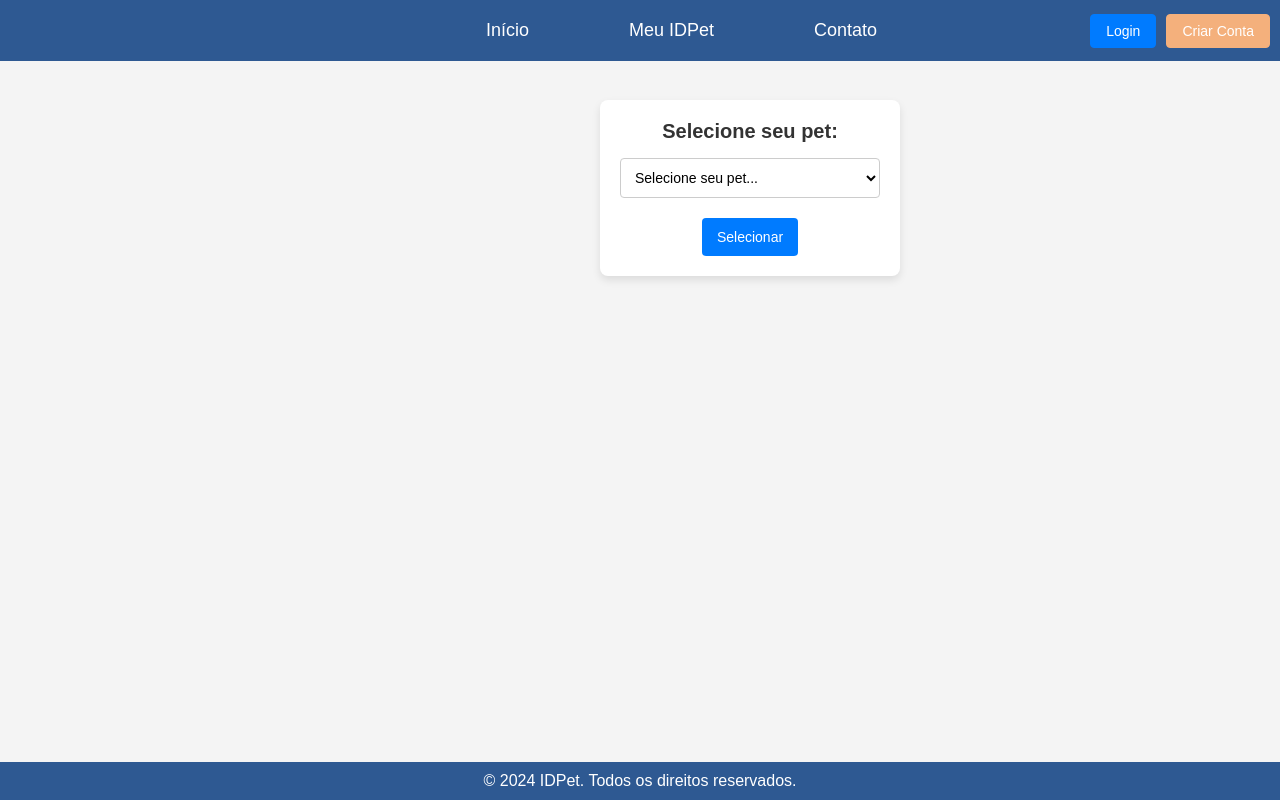
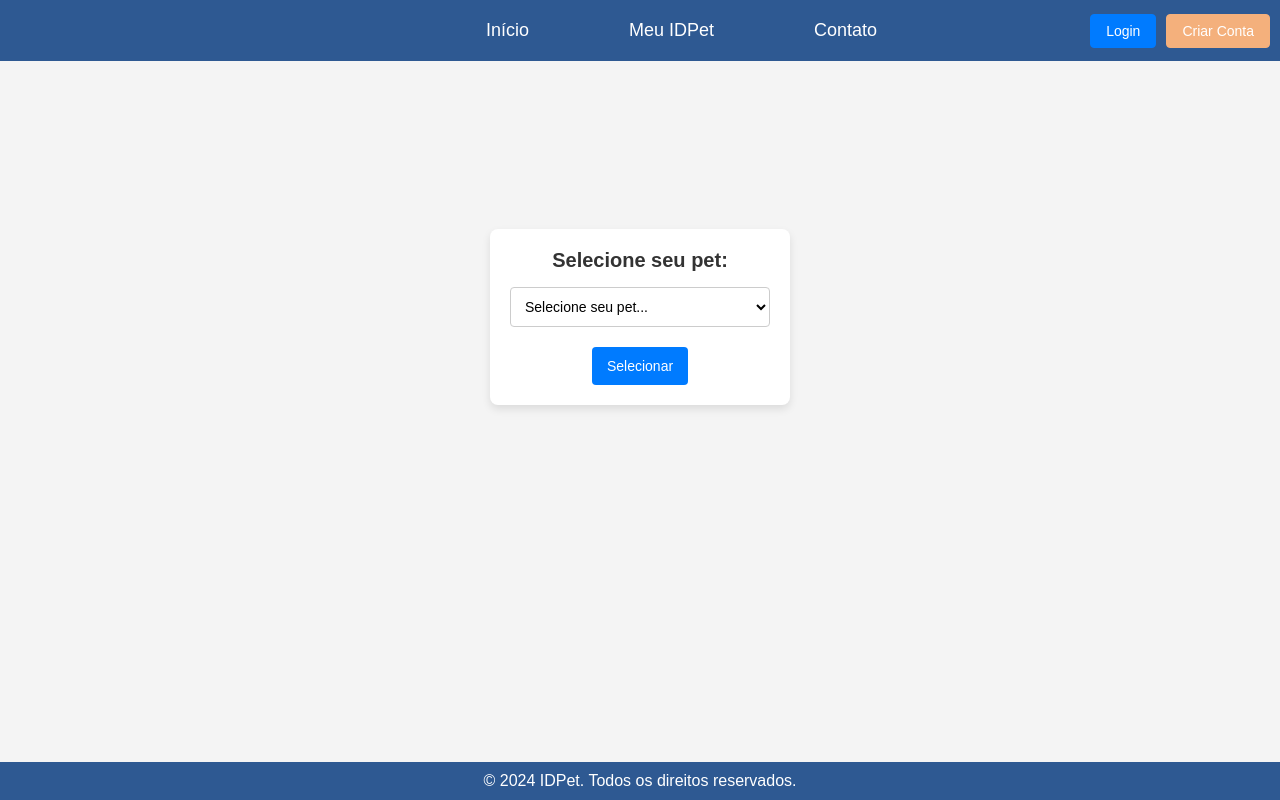
Before and after one commit to fernandaeffting/IDPet, a plain HTML site: page meuspets.html in a window 1280 px wide. Drawn offline with Linux system fonts and the light colour scheme.

Commit message:
Update meuspets.html

```diff
--- a/meuspets.html
+++ b/meuspets.html
@@ -93,10 +93,9 @@
         width: 300px;
         padding: 20px;
         text-align: center;
-        margin-top: 50px;
         justify-content: center;
         align-items: center;
-        margin-left: 600px;
+        margin: auto;
       }
 
       .card h2 {
```
